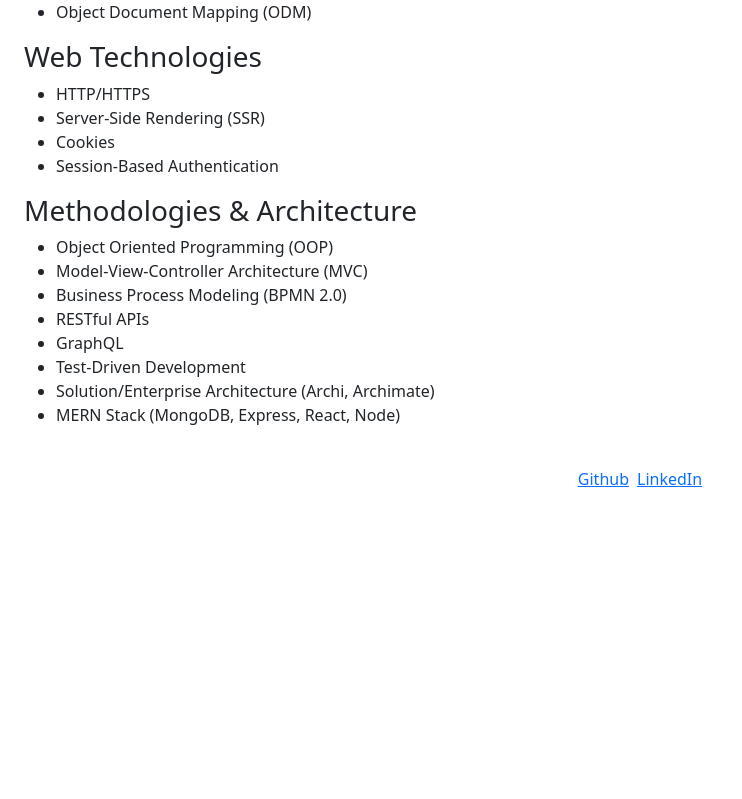
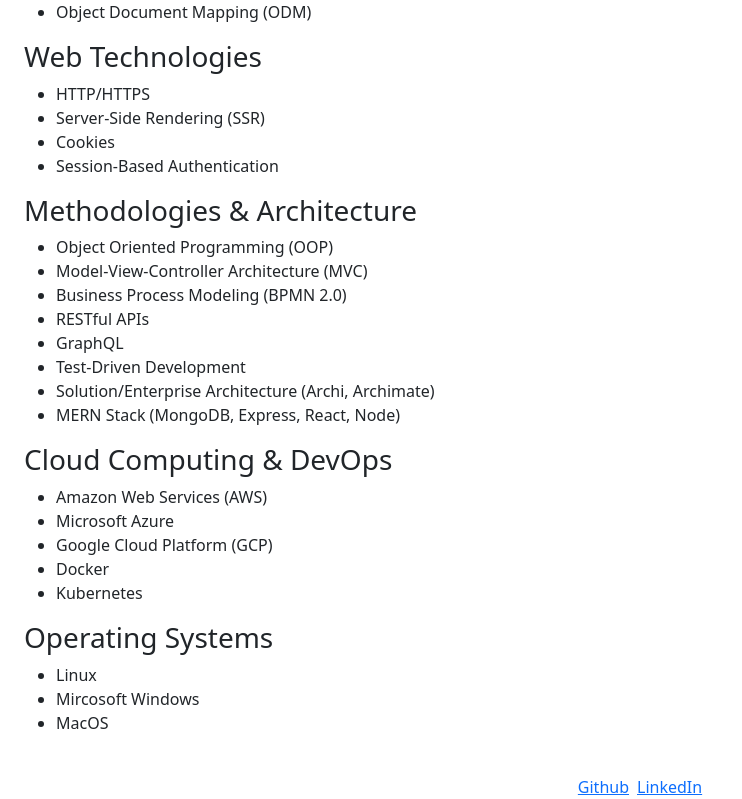
Before and after one commit to colepatters/uofm-fsw-challenge-20, a React (Vite) app: page /resume in a window 1280 px wide. Shown: the part 667-1466 px from the top of the page, without its empty margins (0-742 px from the left). Before the commit the page ends 1158 px from the top, so only its background shows below. Built offline with nearby package versions, Linux system fonts and the light colour scheme.

Commit message:
cool stuff

```diff
--- a/src/Portfolio.jsx
+++ b/src/Portfolio.jsx
@@ -1,4 +1,6 @@
 import "./assets/portfolio.css"
+import { projects } from "./assets/projectsDesc"
+import Project from "./Project"
 
 function Portfolio() {
     return (
@@ -7,12 +9,7 @@
 
         <div className="d-flex justify-content-center">
             <div id="project-container" className="d-flex flex-wrap justify-content-center align-items-center">
-                <img src="https://placehold.co/600x400" className="img-fluid rounded" alt="" />
-                <img src="https://placehold.co/600x400" className="img-fluid rounded" alt="" />
-                <img src="https://placehold.co/600x400" className="img-fluid rounded" alt="" />
-                <img src="https://placehold.co/600x400" className="img-fluid rounded" alt="" />
-                <img src="https://placehold.co/600x400" className="img-fluid rounded" alt="" />
-                <img src="https://placehold.co/600x400" className="img-fluid rounded" alt="" />
+                {projects.map((project) => <Project project={project} key={project.urlName} />)}
             </div>
         </div>
     </div>
--- /dev/null
+++ b/src/Project.jsx
@@ -0,0 +1,11 @@
+
+export default function Project(props) {
+
+    return (
+        <>
+            <a href={"/portfolio/" + props.project.urlName} className="project-card">
+                <img src={props.project.thumbnail} className="img-fluid rounded" alt="" />
+            </a>
+        </>
+    )
+}
--- a/src/Resume.jsx
+++ b/src/Resume.jsx
@@ -59,6 +59,26 @@
                     <li>MERN Stack (MongoDB, Express, React, Node)</li>
                 </ul>
             </section>
+
+            <section>
+                <h3>Cloud Computing & DevOps</h3>
+                <ul>
+                    <li>Amazon Web Services (AWS)</li>
+                    <li>Microsoft Azure</li>
+                    <li>Google Cloud Platform (GCP)</li>
+                    <li>Docker</li>
+                    <li>Kubernetes</li>
+                </ul>
+            </section>
+
+            <section>
+                <h3>Operating Systems</h3>
+                <ul>
+                    <li>Linux</li>
+                    <li>Mircosoft Windows</li>
+                    <li>MacOS</li>
+                </ul>
+            </section>
         </div>
     )
 }
--- a/src/assets/portfolio.css
+++ b/src/assets/portfolio.css
@@ -2,3 +2,14 @@
   max-width: 1500px;
   gap: 50px;
 }
+
+.project-card {
+  width: 600px;
+  height: 400px;
+  overflow: hidden;
+}
+
+.project-card img {
+  height: inherit;
+  object-fit: cover;
+}
--- /dev/null
+++ b/src/assets/projectsDesc.js
@@ -0,0 +1,28 @@
+export const projects = [
+    {
+        name: "Date Night",
+        urlName: "date-night",
+        thumbnail: "https://i.imgur.com/YMqnPzl.gif",
+        repoUrl: "",
+        deployedUrl: "",
+        description: `
+Have you ever been "Netflix and Chill"in with your partner and been overcome with the crushing existential dread of decision paralysis?
+
+Date Night looks to alleviate that anxiety by randomizing the selection of movie, and cocktail for the evening!
+
+By using The Movie Database API, and the Cocktail Database API, we here at 'Old Fashioned Industries' have created an application that will allow you to remove the responsibility of picking the perfect Movie and Drink to Chill with your partner/buddy/paramour.
+
+Did you forget what movie you watched after drinking many of the perfectly selected cocktails for your evening, DON'T WORRY! We have a history section where you can sort by movie or cocktail and see what you have previously selected! No more black out evenings without at least knowing what movie you picked..
+        `,
+        specification: ["JS", "HTML"]
+    },
+    {
+        name: "Parkreation",
+        urlName: "parkreation",
+        thumbnail: "https://github.com/djubara/Parkreation/blob/main/public/images/homepage.png?raw=true",
+        repoUrl: "",
+        deployedUrl: "",
+        description: "",
+        specification: ["JS", "HTML"]
+    },
+]
```
Also changed, not shown: src/ProjectPage.jsx (added, +14 -0 lines).
